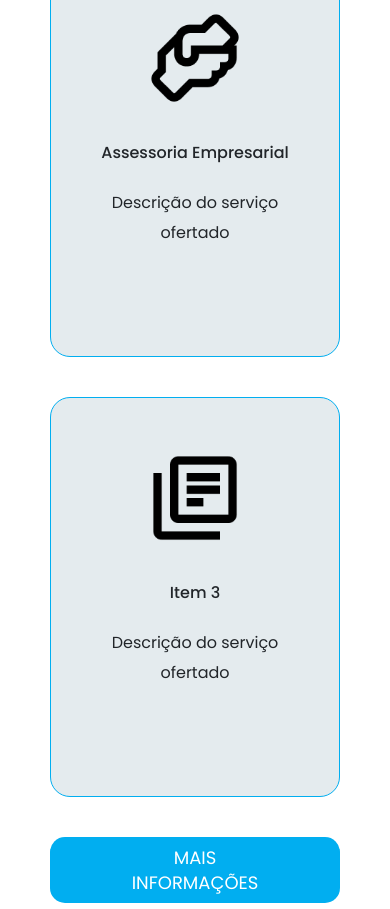
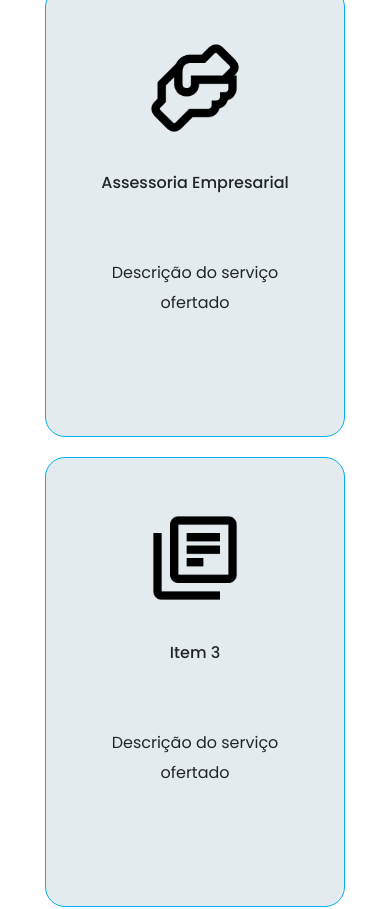
Before and after one commit to M1SS1NGHU3S/notekTemp, a React (Create React App) app: page / in a window 390 px wide. Shown: the part 2200-3109 px from the top of the page. Built offline with nearby package versions, Linux system fonts and the light colour scheme.

Commit message:
ServicosHome container ajustes

```diff
--- a/src/sections/ServicosHome.css
+++ b/src/sections/ServicosHome.css
@@ -32,41 +32,37 @@
     line-height: 30px;
 }
 
-@media (max-width: 1050px) {
-    .servicos-home--container {
-        max-width: 800px;
-    }
-
+@media (max-width: 1400px) {
     .servico-card {
-        width: 240px;
+        width: 350px;
     }
 }
 
-@media (max-width: 850px) {
-    .servicos-home--container {
-        align-items: center;
-        align-content: center;
-        display: inline-grid;
+@media (max-width: 1200px) {
+    .servico-card {
+        width: 290px;
+    }
 }
 
-    .servicos-home--cards {
-        justify-content: center;
+@media (max-width: 992px) {
+    .servico-card {
+        width: 220px;
+    }
 }
 
+@media (max-width: 768px) {
     .servico-card {
         width: 300px;
+        margin: auto;
     }
 
-    .servico-card--title {
-        min-height: 40px;
+    .servicos-home--cards > div:nth-child(2) {
+        margin-block: 20px;
     }
 
-    .servico-card--assessoria {
-        margin-left: 40px;
-    }
-
-    .servico-card--item3 {
-        margin-top: 40px;
+    .servicos-home--container {
+        display: grid;
+        justify-content: center;
     }
 
     .servicos-home--btn {
@@ -74,51 +70,3 @@
         margin: 40px auto 0 auto;
     }
 }
-
-@media (max-width: 680px) {
-    .servico-card {
-        width: 240px;
-    }
-
-    .servico-card--title {
-        min-height: 70px;
-    }
-
-    .servico-card--assessoria {
-        margin-left: 20px;
-    }
-
-    .servico-card--item3 {
-        margin-top: 20px;
-    }
-
-    .servicos-home--btn {
-        width: 240px;
-        margin: 20px auto 0 auto;
-    }
-}
-
-@media (max-width: 550px) {
-    .servicos-home--cards {
-        justify-content: center;
-    }
-
-    .servico-card {
-        width: 290px;
-        height: 400px;
-        margin: 0;
-    }
-
-    .servico-card--title {
-        min-height: initial;
-    }
-
-    .servico-card--assessoria {
-        margin-block: 40px;
-    }
-
-    .servicos-home--btn {
-        width: 290px;
-        margin-top: 40px;
-    }
-}
--- a/src/sections/ServicosHome.js
+++ b/src/sections/ServicosHome.js
@@ -40,7 +40,7 @@ function ServicosHome() {
 
     return (
         <section className="servicos-home">
-            <div className="servicos-home--container notek-container">
+            <div className="servicos-home--container container">
                 <h2 className="section-title">Serviços</h2>
 
                 <div className="servicos-home--cards">
```
Lines whose indentation alone changed are shown as unchanged.
